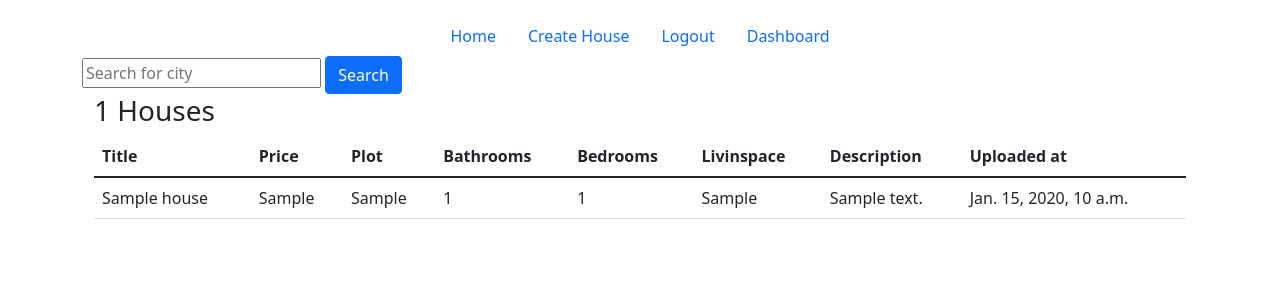
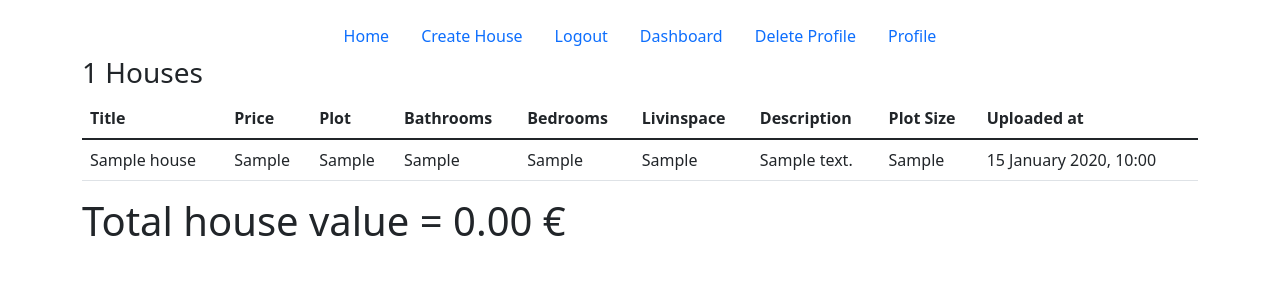
Before and after one commit to rino2000/Realestate, a Django app: page /dashboard/ in a window 1280 px wide. Shown: the top 300 px of the page. Run offline with Django 3.2, Linux system fonts and the light colour scheme; a user stored in the database is signed in; tables that the repository leaves empty hold one stand-in row (values such as "Sample post"); some libraries are stand-ins or nearby versions.

Commit message:
dashboard revised, broker delete and profile view added

```diff
--- a/backend/api/Forms.py
+++ b/backend/api/Forms.py
@@ -8,6 +8,7 @@ class BrokerForm(forms.ModelForm):
         model = Broker
         fields = ['name', 'email', 'password']
 
+    #hash password before store in DB
     def save(self, commit=True):
         broker = super().save(commit=False)
         broker.set_password(self.cleaned_data['password'])
--- a/backend/api/models.py
+++ b/backend/api/models.py
@@ -48,8 +48,8 @@ class House(models.Model):
     title = models.CharField(max_length=120)
     price = models.CharField(max_length=40)
     plot = models.CharField(max_length=10)
-    bathrooms = models.IntegerField()
-    bedrooms = models.IntegerField()
+    bathrooms = models.CharField(max_length=10)
+    bedrooms = models.CharField(max_length=10)
     living_space = models.CharField(max_length=15)
     plot_size = models.CharField(max_length=15)
     description = models.TextField(max_length=1500)
--- a/backend/backend/urls.py
+++ b/backend/backend/urls.py
@@ -4,7 +4,7 @@ from django.urls import path
 from .views import Data
 
 from api.views import UserViewSet
-from .views import CreateHouse, CreateBroker, Dashboard, Login, Logout, Search
+from .views import CreateHouse, CreateBroker, Dashboard, Login, Logout, Search, Profile, DeleteBroker
 
 urlpatterns = [
     path('admin/', admin.site.urls),
@@ -13,7 +13,9 @@ urlpatterns = [
     path('api/data/', UserViewSet.as_view()),
     path('login/', Login.as_view(), name='login'),
     path('logout/', Logout.as_view(), name='logout'),
-    path('create/house/', CreateHouse.as_view()),
-    path('create/broker/', CreateBroker.as_view()),
-    path('dashboard/', Dashboard.as_view()),
+    path('create/house/', CreateHouse.as_view(),name='createhouse'),
+    path('create/broker/', CreateBroker.as_view(),name='createbroker'),
+    path('dashboard/', Dashboard.as_view(),name='dashboard'),
+    path('profile/', Profile.as_view(),name='profile'),
+    path('broker/delete/<int:pk>', DeleteBroker.as_view(),name='deletebroker'),
 ]
--- a/backend/backend/views.py
+++ b/backend/backend/views.py
@@ -1,8 +1,14 @@
 from django.shortcuts import redirect, render
+from django.urls import reverse_lazy
 from django.views import View
 from django.views.generic.list import ListView
 from django.views.generic.edit import CreateView
 from django.contrib.auth.views import LoginView, LogoutView
+from django.views.generic.edit import DeleteView
+from django.contrib import messages
+from django.db.models import Sum
+from django.db.models import FloatField
+from django.db.models.functions import Cast
 
 from api.models import House, Broker
 from api.Forms import BrokerForm, HouseForm
@@ -25,6 +31,11 @@ class Search(View):
 
 class Login(LoginView):
     template_name = 'login.html'
+    success_message = "Successfully Logged in"
+
+    def post(self, request, *args, **kwargs):
+        messages.success(self.request, self.success_message, 'success')
+        return super(Login, self).post(request, *args, **kwargs)
 
 
 class Logout(LogoutView):
@@ -37,12 +48,10 @@ class Data(View):
         return render(request, 'index.html', context={'form': form})
 
     def post(self, request, *args, **kwargs):
-
         if request.method == 'POST':
             form = SearchForm(request.POST)
             if form.is_valid():
                 search = form.cleaned_data['search']
-                print(search)
                 return redirect('search', q=search)
 
 
@@ -50,14 +59,13 @@ class CreateHouse(View):
     template_name = 'create_house.html'
 
     def get(self, request):
-        form = HouseForm
+        form = HouseForm()
         return render(request, 'create_house.html', context={'form': form})
 
     def post(self, request):
         if request.method == 'POST':
             form = HouseForm(request.POST)
             if form.is_valid():
-
                 house = House.objects.create(
                     title=form.cleaned_data['title'],
                     price=form.cleaned_data['price'],
@@ -80,11 +88,33 @@ class CreateBroker(CreateView):
     template_name = 'create_broker.html'
 
 
-class Dashboard(ListView):
-    model = House
-    template_name = 'dashboard.html'
+class Dashboard(View):
+
+    def get(self, request, *args, **kwargs):
+        #get all houses from current logged broker
+        houses = House.objects.filter(broker_id=self.request.user.id)
+
+        #sum price of all houses from current broker
+        value = House.objects.filter(
+            broker_id=self.request.user.id).annotate(
+                value=Cast('price', FloatField())
+        ).aggregate(Sum('value'))
+
+        return render(request, 'dashboard.html', context={
+            'object_list': houses,
+            'value': value.get('value__sum'),
+        })
+
+
+class Profile(ListView):
+    model = Broker
+    template_name = 'profile.html'
 
     def get_queryset(self):
-        context = House.objects.filter(
-            broker_id=self.request.user.id).order_by('-created')
-        return context
+        return Broker.objects.filter(id=self.request.user.id)
+
+
+class DeleteBroker(DeleteView):
+    model = Broker
+    success_url = reverse_lazy('home')
+    template_name = 'delete_broker.html'
--- a/backend/templates/create_house.html
+++ b/backend/templates/create_house.html
@@ -4,6 +4,7 @@
 
 {% block content %}
 
+<div class="container center">
 <form method="post">
     {% csrf_token %}
     {% bootstrap_form form %}
@@ -11,4 +12,5 @@
         <button type="submit" class="btn btn-primary">Create House</button>
     {% endbuttons %}
 </form>
+</div>
 {% endblock content %}
--- a/backend/templates/dashboard.html
+++ b/backend/templates/dashboard.html
@@ -1,7 +1,6 @@
 {% extends 'index.html' %}
 
 {% block content %}
-
 
 <div class="container center">
 {% if object_list|length > 1 %}
@@ -22,6 +21,7 @@
             <th scope="col">Bedrooms</th>
             <th scope="col">Livinspace</th>
             <th scope="col">Description</th>
+            <th scope="col">Plot Size</th>
             <th scope="col">Uploaded at</th>
         </tr>
     </thead>
@@ -34,10 +34,15 @@
             <td>{{ house.bedrooms }}</td>
             <td>{{ house.living_space }}</td>
             <td>{{ house.description }}</td>
-            <td>{{ house.created }}</td>
+            <td>{{ house.plot_size }}</td>
+            <td>{{ house.created|date:"d F Y, H:i" }}</td>
         </tr>
     </tbody>
 </table>
+{% empty %}
+        <h1>No houses founded in your portfolio</h1>
+        <p>List a house now <a href="{% url 'createhouse' %}">list now</a></p>
 {% endfor %}
+    <h1>Total house value = {{ value|floatformat:2 }} €</h1>
+</div>
 {% endblock content %}
-</div>
--- a/backend/templates/index.html
+++ b/backend/templates/index.html
@@ -13,11 +13,26 @@
 </head>
 
 <body>
+
+  <script src="https://cdn.jsdelivr.net/npm/bootstrap@5.0.2/dist/js/bootstrap.bundle.min.js" integrity="sha384-MrcW6ZMFYlzcLA8Nl+NtUVF0sA7MsXsP1UyJoMp4YLEuNSfAP+JcXn/tWtIaxVXM" crossorigin="anonymous"></script>
+
   {% include 'navbar.html' %}
 
+  {% block content %}
+
   <div class="container center">
+    {% if messages %}
+      {% for message in messages %}
+      <div class="alert alert-{{ message.tags }} alert-dismissible fade show" role="alert">
+        <h4{% if message.tags %} class="{{ message.tags }}"{% endif %}>{{ message }}</h4>
+      {% endfor %}
+        <button type="button" class="btn-close" data-bs-dismiss="alert" aria-label="Close"></button>
+  {% endif %}
+      </div>
+
   {% include 'search_bar.html' %}
-  {% block content %} {% endblock content %}
+
+  {% endblock content %}
   </div>
 
 </body>
--- a/backend/templates/navbar.html
+++ b/backend/templates/navbar.html
@@ -1,26 +1,32 @@
 <ul class="nav justify-content-center mt-3">
   {% if user.is_authenticated %}
   <li class="nav-item">
-    <a class="nav-link active" aria-current="page" href="/">Home</a>
+    <a class="nav-link active" aria-current="page" href="{% url 'home' %}">Home</a>
   </li>
   <li class="nav-item">
-    <a class="nav-link" href="/create/house">Create House</a>
+    <a class="nav-link" href="{% url 'createhouse' %}">Create House</a>
   </li>
   <li class="nav-item">
-    <a class="nav-link" href="/logout">Logout</a>
+    <a class="nav-link" href="{% url 'logout' %}">Logout</a>
   </li>
   <li class="nav-item">
-    <a class="nav-link" href="/dashboard">Dashboard</a>
+    <a class="nav-link" href="{% url 'dashboard' %}">Dashboard</a>
+  </li>
+  <li class="nav-item">
+    <a class="nav-link" href="{% url 'deletebroker' request.user.id %}">Delete Profile</a>
+  </li>
+  <li class="nav-item">
+    <a class="nav-link" href="{% url 'profile' %}">Profile</a>
   </li>
   {% else %}
   <li class="nav-item">
-    <a class="nav-link active" aria-current="page" href="/">Home</a>
+    <a class="nav-link active" aria-current="page" href="{% url 'home' %}">Home</a>
   </li>
   <li class="nav-item">
-    <a class="nav-link" href="/login/">Login</a>
+    <a class="nav-link" href="{% url 'login' %}">Login</a>
   </li>
   <li class="nav-item">
-    <a class="nav-link" href="/create/broker/">Create Broker</a>
+    <a class="nav-link" href="{% url 'createbroker' %}">Create Broker</a>
   </li>
   {% endif %}
 </ul>
--- a/backend/templates/search.html
+++ b/backend/templates/search.html
@@ -1,6 +1,8 @@
 {% extends 'index.html' %}
 
 {% block content %}
+
+{% include 'search_bar.html' %}
 
 <h1>{{ model|length }} Hauser insgesammt</h1>
 
--- a/backend/templates/search_bar.html
+++ b/backend/templates/search_bar.html
@@ -1,6 +1,7 @@
 {% load bootstrap5 %}
 {% block content %}
 
+<div class="container center">
 <form method="post">
   {% csrf_token %}
   <input type="text" name="search" id="search" placeholder="Search for city">
@@ -8,5 +9,6 @@
   <button type="submit" class="btn btn-primary">Search</button>
   {% endbuttons %}
 </form>
+</div>
 
 {% endblock %}
```
Also changed, not shown: backend/templates/delete_broker.html (added, +12 -0 lines), backend/templates/profile.html (added, +12 -0 lines), backend/api/migrations/0010_alter_house_bathrooms_alter_house_bedrooms.py (added).
